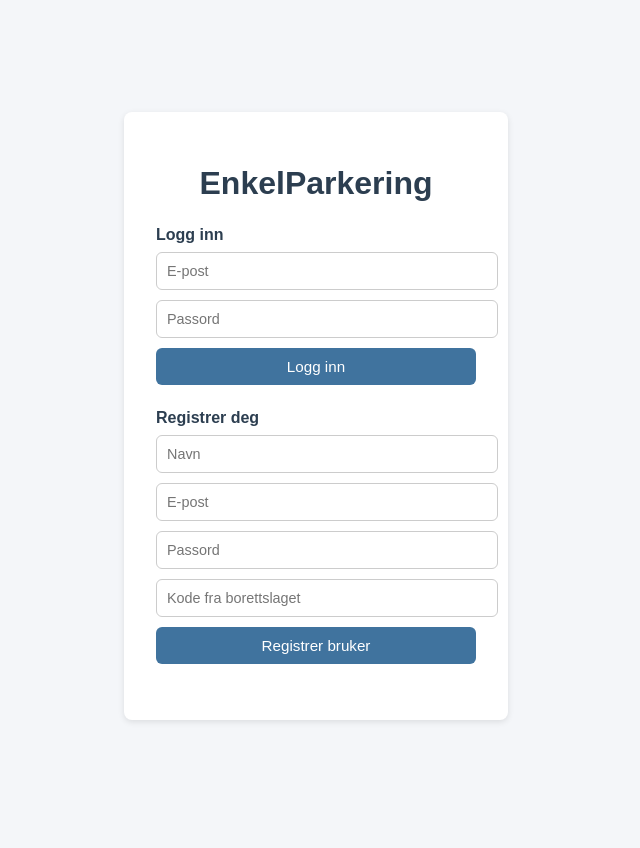
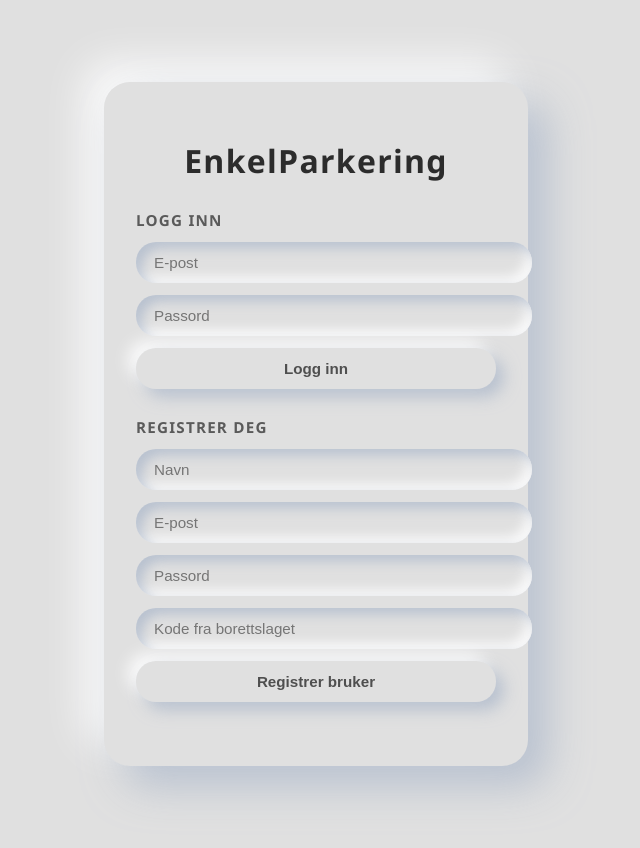
Before and after one commit to RobinKopperud/web, a PHP site: page /login.php in a window 1280 px wide. Shown: the whole page, without its empty margins (324-964 px from the left). Before the commit the page ends 722 px from the top, so only its background shows below. Run offline with PHP 8.4, Linux system fonts and the light colour scheme; a stand-in replaces the project's code that opens the database connection.

Commit message:
Apply neumorphic styling

```diff
--- a/enkelparkering/index.php
+++ b/enkelparkering/index.php
@@ -109,7 +109,7 @@ $anlegg = $stmt->get_result()->fetch_all(MYSQLI_ASSOC);
             <input type="checkbox" name="onsker_lader" value="1" <?= $er_på_venteliste ? 'disabled' : '' ?>>
             Ønsker lader
         </label>
-        <button type="submit" <?= $er_på_venteliste ? 'disabled style="background:#ccc; cursor:not-allowed;"' : '' ?>>
+        <button type="submit" <?= $er_på_venteliste ? 'disabled' : '' ?>>
             <?= $er_på_venteliste ? '✔️ Du er på venteliste' : '➕ Meld meg på venteliste for dette anlegget' ?>
         </button>
         </form>
--- a/enkelparkering/login.php
+++ b/enkelparkering/login.php
@@ -64,63 +64,111 @@ if (isset($_POST['register'])) {
   <meta name="viewport" content="width=device-width, initial-scale=1.0">
   <title>Logg inn – EnkelParkering</title>
   <style>
+    :root {
+      --surface: #e0e0e0;
+      --shadow-dark: rgba(163, 177, 198, 0.65);
+      --shadow-light: rgba(255, 255, 255, 0.85);
+      --text-muted: #4f4f4f;
+    }
+
     body {
       margin: 0;
-      font-family: Arial, sans-serif;
-      background: #f4f6f9;
+      font-family: "Segoe UI", Tahoma, sans-serif;
+      background: var(--surface);
       display: flex;
       justify-content: center;
       align-items: center;
       height: 100vh;
-      padding: 1rem;
+      padding: 1.5rem;
+      color: #3a3a3a;
     }
+
     .login-container {
-      background: white;
-      padding: 2rem;
-      border-radius: 8px;
-      box-shadow: 0 2px 6px rgba(0,0,0,0.1);
-      width: 90%;
-      max-width: 320px;
+      background: var(--surface);
+      padding: 2.25rem 2rem;
+      border-radius: 26px;
+      box-shadow: 20px 20px 40px var(--shadow-dark),
+        -20px -20px 40px var(--shadow-light);
+      width: 100%;
+      max-width: 360px;
     }
+
     .login-container h1 {
       text-align: center;
-      margin-bottom: 1.5rem;
-      color: #2c3e50;
+      margin-bottom: 1.75rem;
+      color: #2c2c2c;
+      letter-spacing: 0.04em;
     }
+
     form {
-      margin-bottom: 1.5rem;
+      margin-bottom: 1.75rem;
     }
+
     form h2 {
-      font-size: 1rem;
-      margin-bottom: 0.5rem;
-      color: #2c3e50;
+      font-size: 0.95rem;
+      margin-bottom: 0.75rem;
+      text-transform: uppercase;
+      letter-spacing: 0.08em;
+      color: #5a5a5a;
     }
+
     input {
       width: 100%;
-      padding: 10px;
-      margin-bottom: 10px;
-      border: 1px solid #ccc;
-      border-radius: 6px;
-      font-size: 0.9rem;
+      padding: 12px 18px;
+      margin-bottom: 12px;
+      border: none;
+      border-radius: 20px;
+      font-size: 0.95rem;
+      background: var(--surface);
+      color: var(--text-muted);
+      box-shadow: inset 6px 6px 12px var(--shadow-dark),
+        inset -6px -6px 12px var(--shadow-light);
+      transition: box-shadow 0.2s ease;
     }
+
+    input:focus {
+      outline: none;
+      box-shadow: inset 4px 4px 8px var(--shadow-dark),
+        inset -4px -4px 8px var(--shadow-light);
+    }
+
     button {
       width: 100%;
-      padding: 10px;
-      background: #40739e;
-      color: white;
+      padding: 12px 18px;
+      background: var(--surface);
+      color: var(--text-muted);
       border: none;
-      border-radius: 6px;
+      border-radius: 20px;
       cursor: pointer;
       font-size: 0.95rem;
-      transition: background 0.2s;
+      font-weight: 600;
+      box-shadow: 8px 8px 16px var(--shadow-dark),
+        -8px -8px 16px var(--shadow-light);
+      transition: transform 0.2s ease, box-shadow 0.2s ease, color 0.2s ease;
     }
+
     button:hover {
-      background: #273c75;
+      transform: translateY(-2px);
+      color: #2d2d2d;
+      box-shadow: 10px 10px 20px var(--shadow-dark),
+        -10px -10px 20px var(--shadow-light);
     }
+
+    button:active {
+      box-shadow: inset 5px 5px 10px var(--shadow-dark),
+        inset -5px -5px 10px var(--shadow-light);
+      color: #3a3a3a;
+    }
+
     .message {
       text-align: center;
-      margin-bottom: 1rem;
-      color: red;
+      margin-bottom: 1.25rem;
+      color: #b63b3b;
+      background: var(--surface);
+      padding: 0.75rem 1rem;
+      border-radius: 18px;
+      box-shadow: inset 5px 5px 10px var(--shadow-dark),
+        inset -5px -5px 10px var(--shadow-light);
     }
   </style>
 </head>
```
Also changed, not shown: enkelparkering/style.css (+167 -61 lines).
